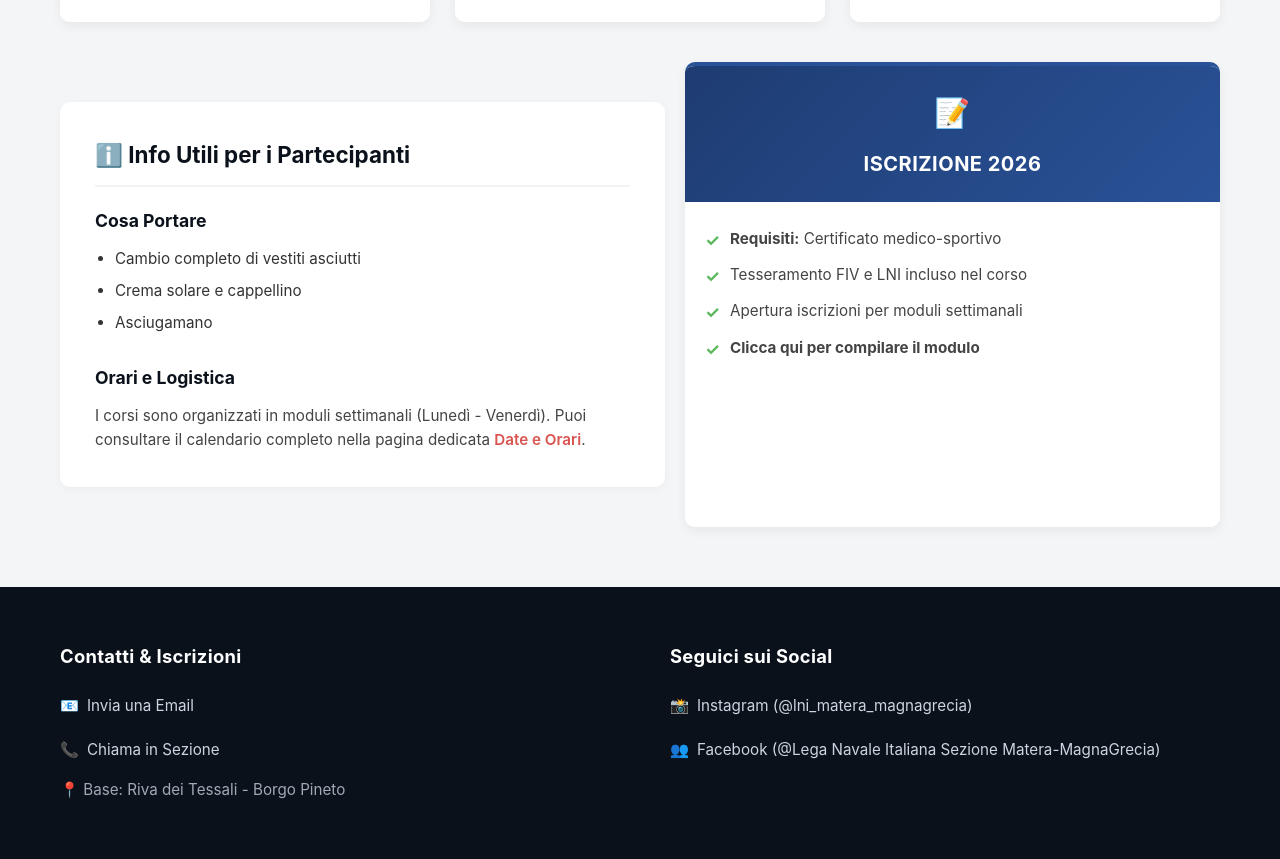
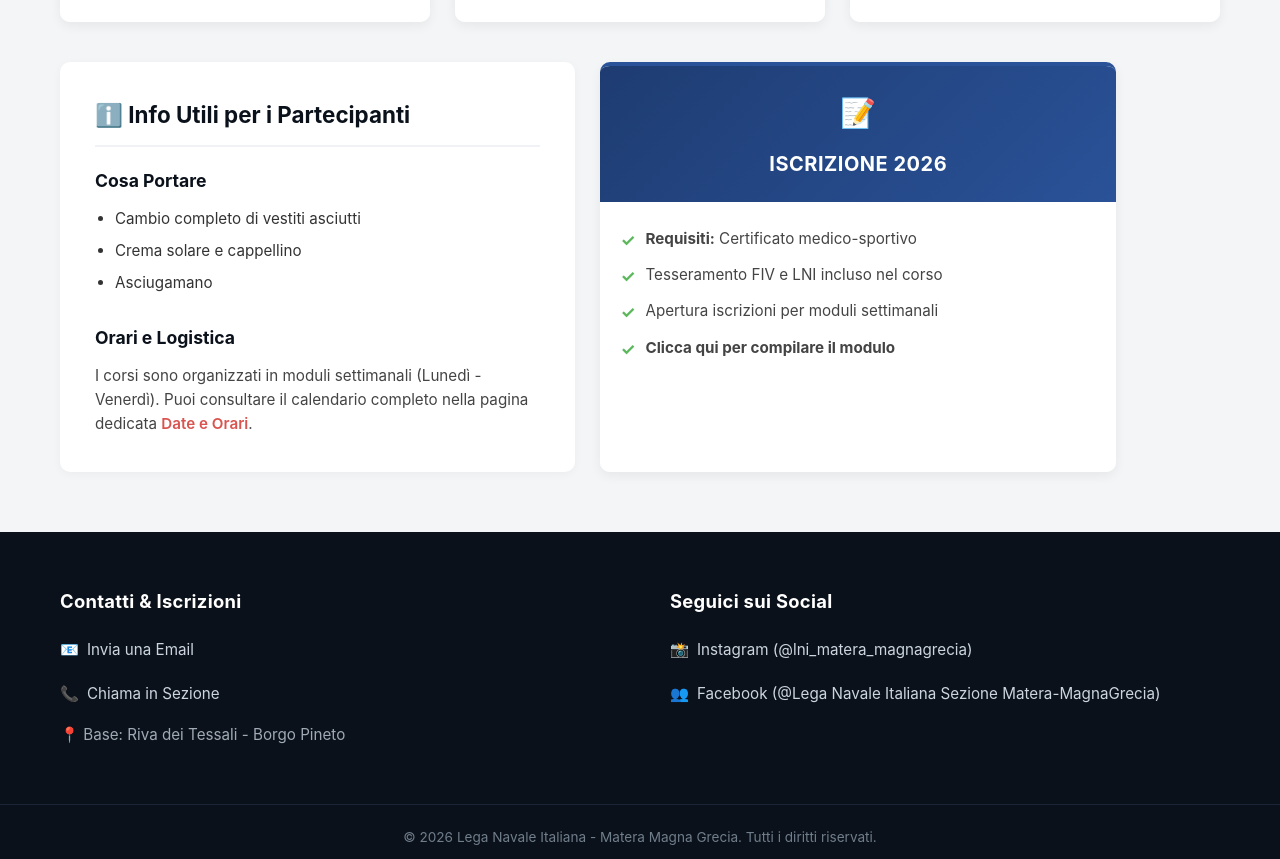
Before and after one commit to Deficienzahh/corsi_estivi_lni, a plain HTML site: page index.html in a window 1280 px wide. Shown: the part 1277-2136 px from the top of the page. Drawn offline with Linux system fonts and the light colour scheme.

Commit message:
sistemato layout e testo

```diff
--- a/index.html
+++ b/index.html
@@ -133,6 +133,8 @@
 
         <div class="flex-container-info">
 
+
+ <div class="courses-grid">
     <section class="extra-info">
         <h3>ℹ️ Info Utili per i Partecipanti</h3>
 
--- a/style.css
+++ b/style.css
@@ -348,7 +348,6 @@
     background: var(--white);
     padding: 35px;
     border-radius: 10px;
-    margin: 40px 0;
     box-shadow: 0 2px 10px rgba(0,0,0,0.04);
 }
 
```
Also changed, not shown: iscrizione.html (+1 -1 lines).
